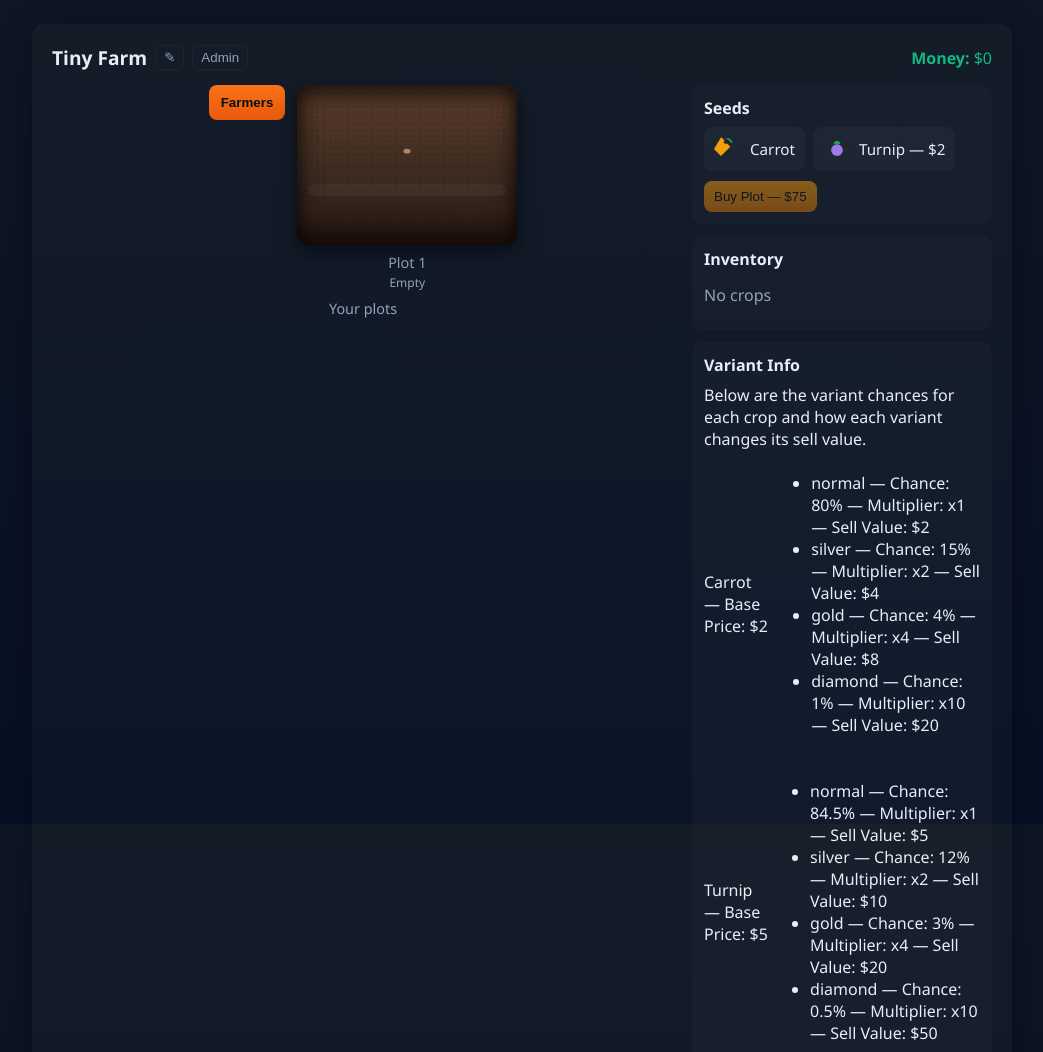
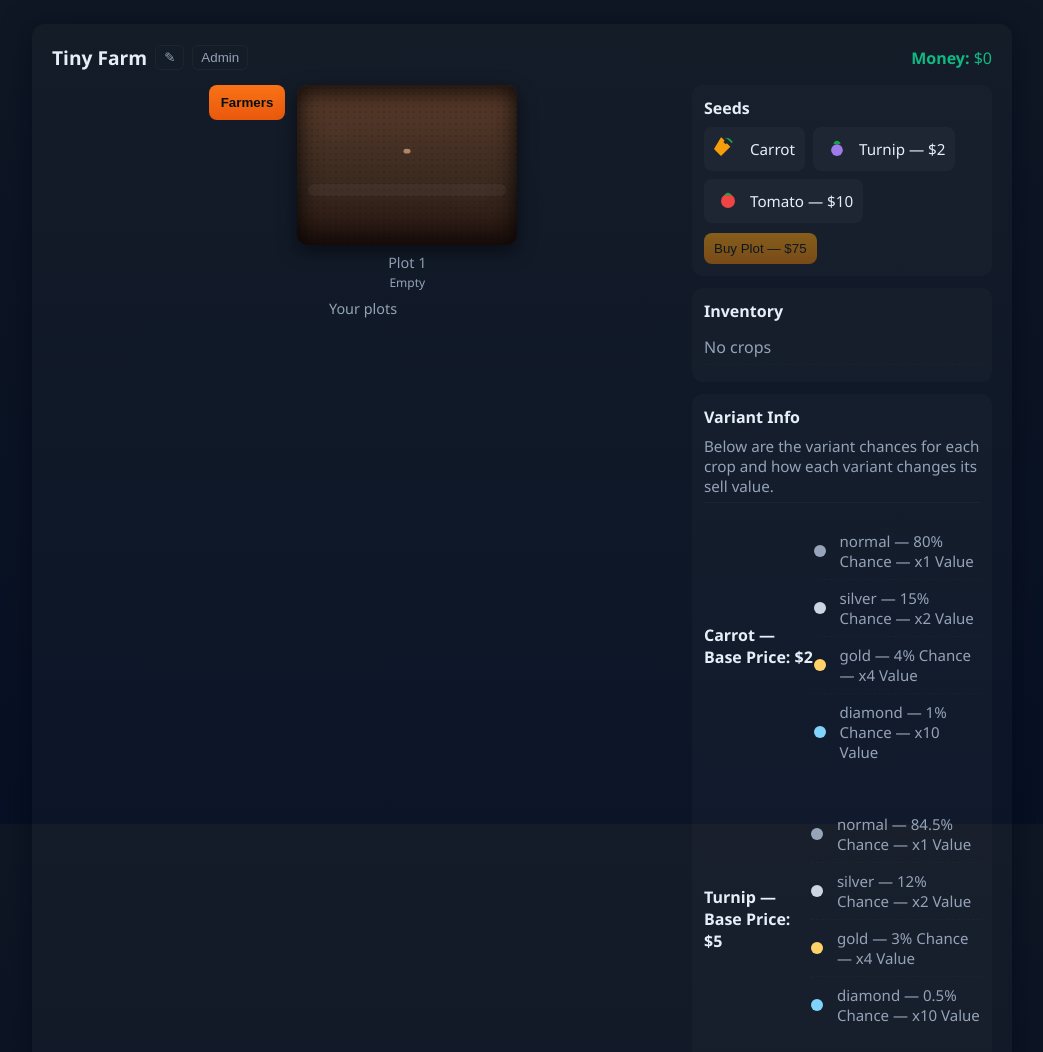
Before and after one commit to Owennied/HimmyGames, a plain HTML site: page index.html in a window 1280 px wide. Shown: the top 1052 px of the page, without its empty margins (118-1161 px from the left). Drawn offline with Linux system fonts and the light colour scheme.

Commit message:
added tomatoes, fixed menu bugs

```diff
--- a/index.html
+++ b/index.html
@@ -68,11 +68,25 @@
 									</span>
 									<span class="seed-label">Turnip — $2</span>
 								</div>
+								<div class="seed" draggable="true" data-plant="tomato">
+									<span class="seed-thumb" aria-hidden="true">
+										<!-- tomato thumbnail -->
+										<svg width="28" height="28" viewBox="0 0 24 24" xmlns="http://www.w3.org/2000/svg">
+											<g>
+												<circle cx="12" cy="12" r="6" fill="#ef4444"/>
+												<path d="M9 7c0 0 1-2 3-2s3 2 3 2" fill="#16a34a"/>
+											</g>
+										</svg>
+									</span>
+									<span class="seed-label">Tomato — $10</span>
+								</div>
 							</div>
 							<div style="margin-top:10px">
 								<button id="buy-plot-btn" class="buy-plot">Buy Plot — $100</button>
 							</div>
 						</div>
+
+
 						<div class="panel">
 							<h3>Inventory</h3>
 							<ul id="inventory" class="inventory-list"><li class="muted">No crops</li></ul>
@@ -108,6 +122,7 @@
 								<button id="admin-give-btn" class="buy-plot">Give Money</button>
 							</div>
 						</div>
+
 					</div>
 				</div>
 
--- a/script.js
+++ b/script.js
@@ -10,13 +10,19 @@
 
   // Plants: base price is the normal variant price; multipliers apply for better variants
   const PLANTS = {
-    carrot: { name: 'Carrot', grow: 10, price: 2, seedCost: 0,
+  carrot: { name: 'Carrot', grow: 3, price: 2, seedCost: 0,
       variants: { normal:{mul:1}, silver:{mul:2}, gold:{mul:4}, diamond:{mul:10} },
       variantOdds: { silver: 0.15, gold: 0.04, diamond: 0.01 }
     },
-    turnip: { name: 'Turnip', grow: 8, price: 5, seedCost: 2,
+  turnip: { name: 'Turnip', grow: 10, price: 5, seedCost: 2,
       variants: { normal:{mul:1}, silver:{mul:2}, gold:{mul:4}, diamond:{mul:10} },
       variantOdds: { silver: 0.12, gold: 0.03, diamond: 0.005 }
+    }
+    ,
+    tomato: { name: 'Tomato', grow: 20, price: 15, seedCost: 10,
+      variants: { normal:{mul:1}, silver:{mul:2}, gold:{mul:4}, diamond:{mul:10} },
+      // Assumption: moderate rarities; normal = remainder
+      variantOdds: { silver: 0.12, gold: 0.04, diamond: 0.01 }
     }
   };
 
@@ -116,22 +122,34 @@
     inventoryEl.innerHTML = '';
     const keys = Object.keys(inventory).filter(k => Array.isArray(inventory[k]) ? inventory[k].length > 0 : (inventory[k] && inventory[k] > 0));
     if(keys.length === 0){ inventoryEl.innerHTML = '<li class="muted">No crops</li>'; return; }
+    // Render one line per variant in the form: "Crop - Variant xAmount"
     keys.forEach(id => {
       const items = Array.isArray(inventory[id]) ? inventory[id] : [];
-      const qty = items.length;
       // count variants
       const counts = items.reduce((acc, v)=>{ acc[v] = (acc[v]||0)+1; return acc; }, {});
-      // only show variants that the player actually has (>0)
-      const parts = Object.keys(counts).filter(v => (counts[v]||0) > 0).map(v => `${v}: ${counts[v]}`);
-      const li = document.createElement('li');
-      const left = document.createElement('span');
-      left.textContent = `${PLANTS[id].name} x ${qty} — ${parts.join(', ')}`;
-      const right = document.createElement('div');
-      const btn1 = document.createElement('button'); btn1.textContent = 'Sell 1'; btn1.addEventListener('click', ()=>sellOne(id));
-      const btnAll = document.createElement('button'); btnAll.textContent = 'Sell All'; btnAll.style.marginLeft = '6px'; btnAll.addEventListener('click', ()=>sellAll(id));
-      right.appendChild(btn1); right.appendChild(btnAll); li.appendChild(left); li.appendChild(right); inventoryEl.appendChild(li);
+      Object.keys(counts).filter(v => (counts[v]||0) > 0).forEach(variant => {
+        const count = counts[variant];
+        const li = document.createElement('li');
+        const left = document.createElement('span');
+  // Capitalize variant label for nicer display
+  const variantLabel = variant.charAt(0).toUpperCase() + variant.slice(1);
+  // Render as: "Variant Crop xAmount" (e.g. "Gold Carrot x1")
+  left.textContent = `${variantLabel} ${PLANTS[id].name} x${count}`;
+        const right = document.createElement('div');
+        // Sell buttons target this specific variant
+        const sell1 = document.createElement('button'); sell1.textContent = 'Sell 1'; sell1.addEventListener('click', ()=>sellOneVariant(id, variant));
+        const sellAllVar = document.createElement('button'); sellAllVar.textContent = 'Sell All'; sellAllVar.style.marginLeft = '6px'; sellAllVar.addEventListener('click', ()=>sellAllVariant(id, variant));
+        right.appendChild(sell1); right.appendChild(sellAllVar);
+        li.appendChild(left); li.appendChild(right); inventoryEl.appendChild(li);
+      });
     });
   }
+
+  // Sell a single item of a specific variant
+  function sellOneVariant(id, variant){ const items = Array.isArray(inventory[id]) ? inventory[id] : []; if(!items || items.length===0) return; const plant = PLANTS[id]; const idx = items.indexOf(variant); if(idx === -1) return; items.splice(idx,1); inventory[id] = items; const mul = (plant.variants && plant.variants[variant] && plant.variants[variant].mul) ? plant.variants[variant].mul : 1; const gained = Math.round((plant.price || 1) * mul); money += gained; saveJSON(INV_KEY, inventory); saveNumber(MONEY_KEY, money); updateMoney(); renderInventory(); }
+
+  // Sell all items of a specific variant
+  function sellAllVariant(id, variant){ const items = Array.isArray(inventory[id]) ? inventory[id] : []; if(!items || items.length===0) return; const plant = PLANTS[id]; let total = 0; const remaining = []; items.forEach(v=>{ if(v === variant){ const mul = (plant.variants && plant.variants[v] && plant.variants[v].mul) ? plant.variants[v].mul : 1; total += (plant.price || 1) * mul; } else { remaining.push(v); } }); const gained = Math.round(total); money += gained; inventory[id] = remaining; saveJSON(INV_KEY, inventory); saveNumber(MONEY_KEY, money); updateMoney(); renderInventory(); }
 
   function renderMarket(){
     if(!marketEl) return;
@@ -162,7 +180,13 @@
         const li = document.createElement('li');
         const pct = Math.round(chance * 10000) / 100; // percentage with 2 decimals
         const value = Math.round((p.price || 1) * mul);
-        li.textContent = `${v} — Chance: ${pct}% — Multiplier: x${mul} — Sell Value: ${fmt(value)}`;
+        // badge
+        const badge = document.createElement('span'); badge.className = `variant-badge ${v}`;
+        // main text
+        const txt = document.createElement('span'); txt.className = 'variant-text';
+  txt.textContent = `${v} — ${pct}% Chance — x${mul} Value`;
+        li.appendChild(badge);
+        li.appendChild(txt);
         ul.appendChild(li);
       });
       container.appendChild(ul);
--- a/style.css
+++ b/style.css
@@ -84,6 +84,19 @@ h1{margin:0;font-size:1.2rem}
 .market .market-row{display:flex;justify-content:space-between;align-items:center;padding:6px 0}
 .market .market-row button{background:linear-gradient(180deg,#60a5fa,#3b82f6);border:none;color:#042041;padding:6px 8px;border-radius:8px;cursor:pointer}
 
+/* Variant Info styling */
+.market-header{font-size:0.95rem;color:var(--muted);margin-bottom:8px;padding-bottom:6px;border-bottom:1px solid rgba(255,255,255,0.03)}
+.market-title{font-weight:600;margin-bottom:6px;color:#e6eef8}
+.variant-list{list-style:none;padding:0;margin:6px 0 10px}
+.variant-list li{display:flex;align-items:center;gap:8px;padding:8px 0;border-bottom:1px dashed rgba(255,255,255,0.02);font-size:0.94rem;color:var(--muted)}
+.variant-list li:last-child{border-bottom:none}
+.variant-badge{width:12px;height:12px;border-radius:50%;display:inline-block;margin-right:6px;flex:0 0 12px;box-shadow:0 0 0 4px rgba(255,255,255,0.02) inset}
+.variant-badge.normal{background:#94a3b8}
+.variant-badge.silver{background:#cbd5e1}
+.variant-badge.gold{background:#ffd166}
+.variant-badge.diamond{background:#7dd3fc}
+.market-row{margin-bottom:8px;padding-bottom:6px}
+
 .reset{background:transparent;border:1px solid rgba(255,255,255,0.06);color:var(--muted);padding:8px 12px;border-radius:8px;cursor:pointer;width:100%}
 .btn-link{background:transparent;border:none;color:var(--accent);cursor:pointer;margin-top:10px}
 
```
